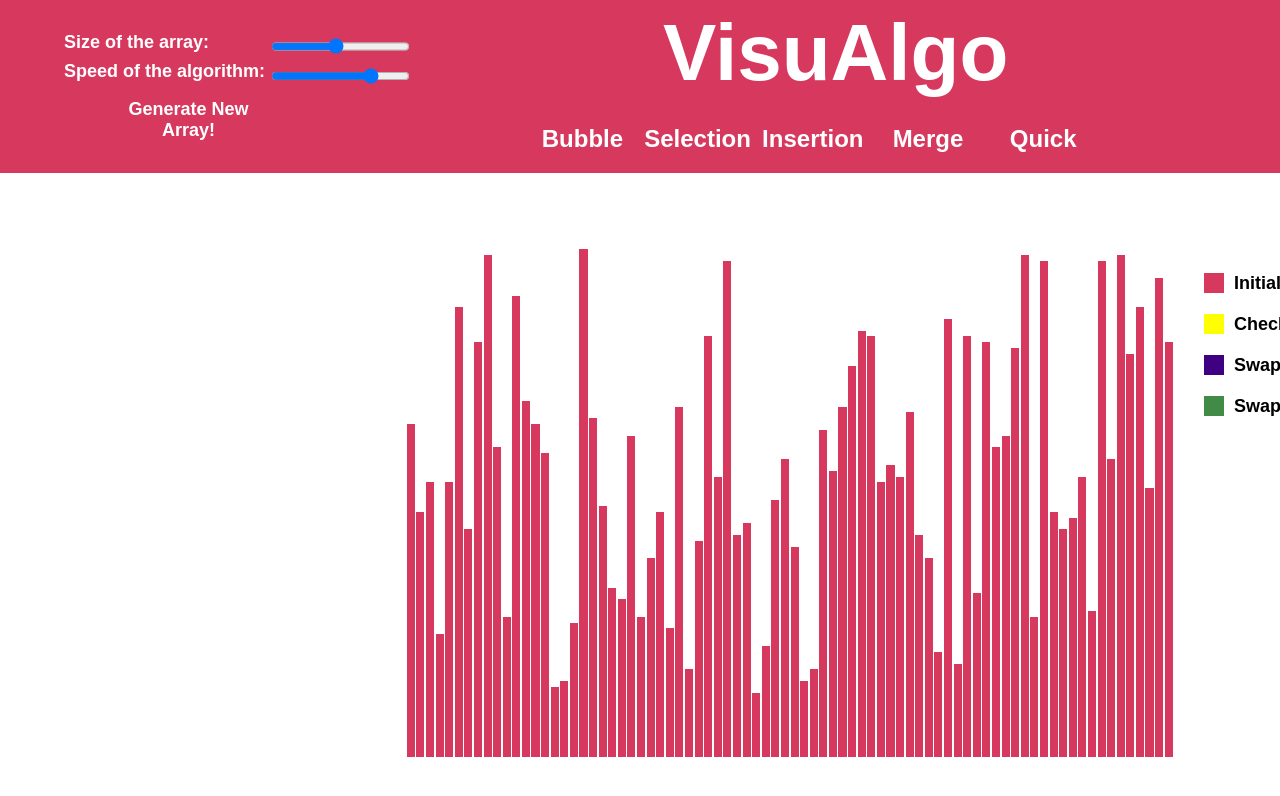
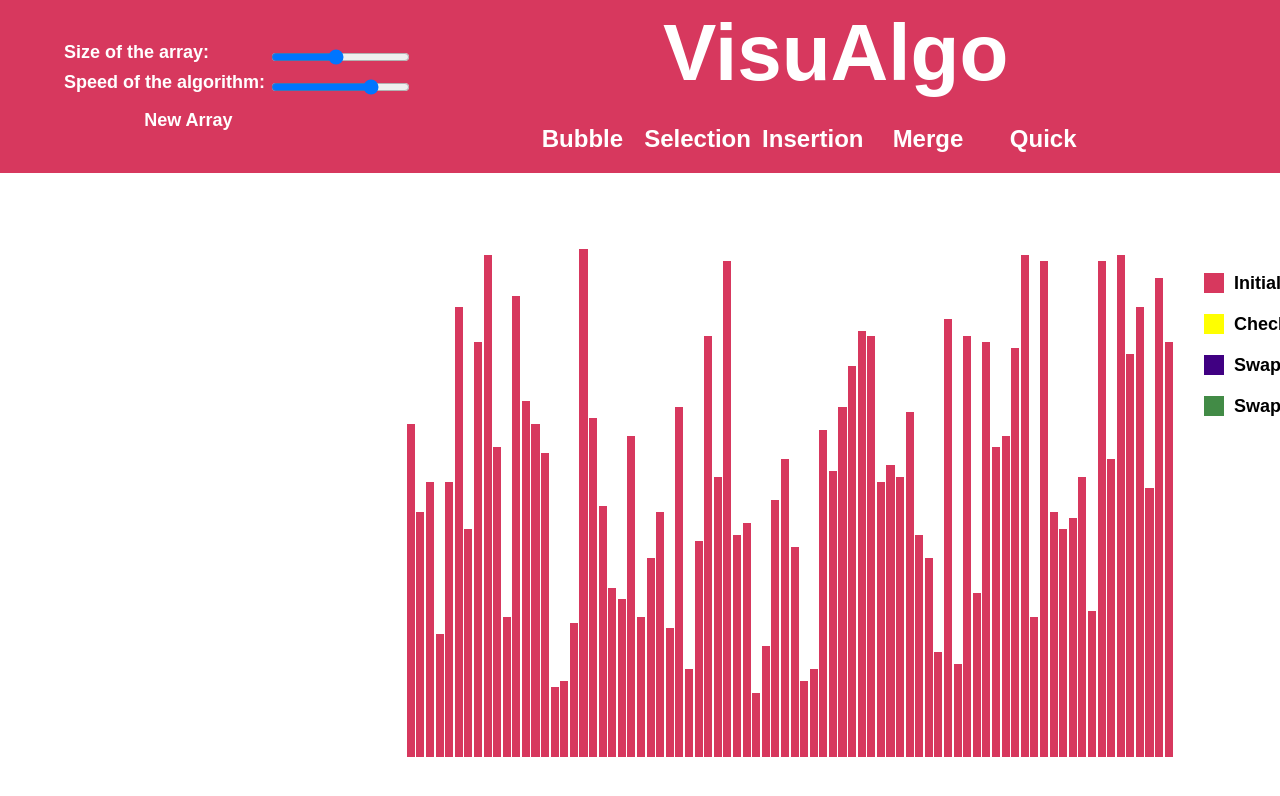
Before and after one commit to mnrmustafa/VisuAlgo, a plain HTML site: page index.html in a window 1280 px wide. Shown: the top 796 px of the page. Drawn offline with nearby package versions, Linux system fonts and the light colour scheme.

Commit message:
Update index.html

```diff
--- a/index.html
+++ b/index.html
@@ -17,7 +17,7 @@
         <input id="a_size" type="range" min=20 max=150 step=1 value=80>
         <p>Speed of the algorithm:</p>
         <input id="a_speed" type="range" min=1 max=5 step=1 value=4>
-        <button id="a_generate">Generate New Array!</button>
+        <button id="a_generate">New Array</button>
       </div>
 
       <div class="header_right">
```
